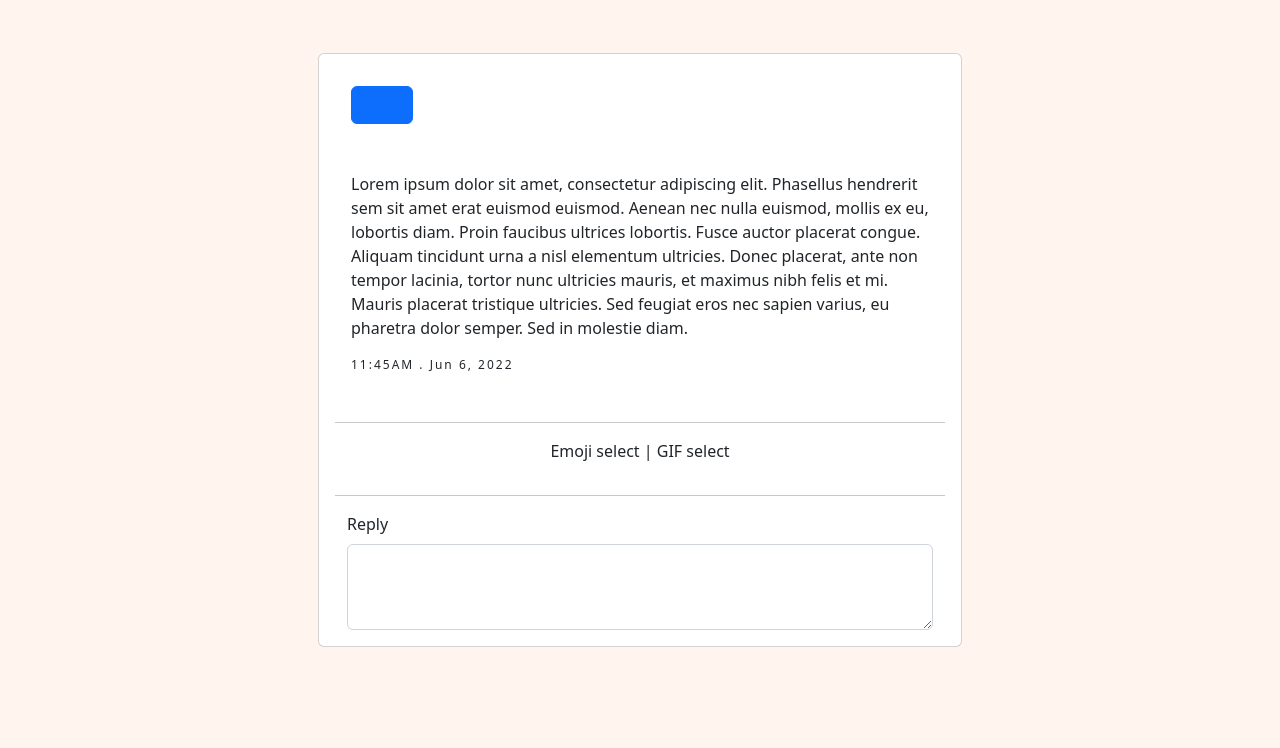
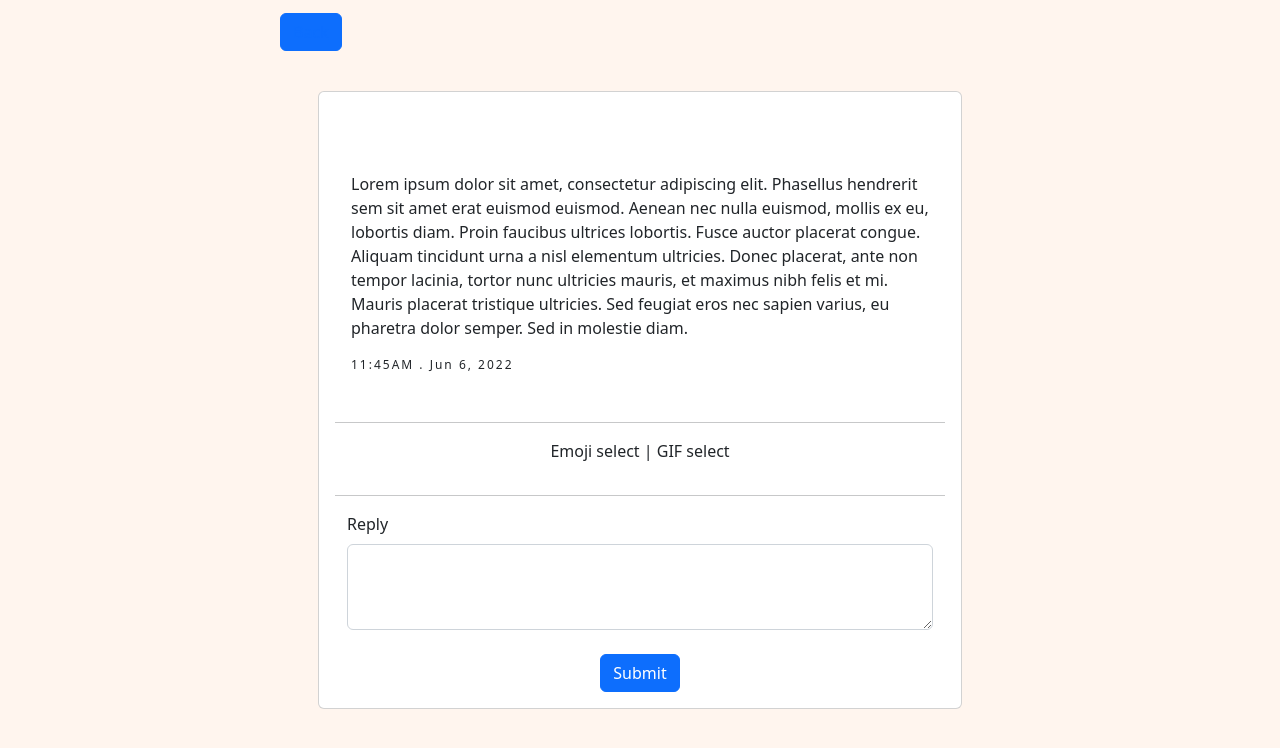
Before and after one commit to TheWeion/fp-lap1-journaling-website-frontend, a plain HTML site: page client/status.html in a window 1280 px wide. Shown: the part 186-934 px from the top of the page. Before the commit the page ends 873 px from the top, so only its background shows below. Drawn offline with nearby package versions, Linux system fonts and the light colour scheme; files whose address does not match are found by name.

Commit message:
layout changes

```diff
--- a/client/assets/css/style.css
+++ b/client/assets/css/style.css
@@ -24,6 +24,10 @@ header {
     font-size: 12px;
 }
 
+#backbtn {
+    margin-left: 280px;
+}
+
 .post-interact {
     text-align: center;
 }
--- a/client/status.html
+++ b/client/status.html
@@ -35,18 +35,17 @@
             <img class="img-fluid p-3" id="logo" src="./assets/img/logo.png" alt="Logo for website designed by Hannu Aaltonen at PNGITEM">
             <p class="text-center p-2" id="header-title">WEBSITE NAME HERE</p>
         </header>
-        <main class="container">
+        <main>
 
-        </main>
 
+        <div class="text-left" id="backbtn">
+          <button type="submit" class="btn btn-primary"><a href="./index.html">Back</a></button>
+      </div>
 
       <div id="post-list" class="row row-cols-sm-1 p-3 mx-auto">
         <div class="col my-4">
             <article class="card h-100 p-3">
                 <div class="card-body">
-                  <div class="text-left" id="backbtn">
-                    <button type="submit" class="btn btn-primary"><a href="client/index.html">Back</a></button>
-                </div>
                 <br><br>
                     <p class="card-text">Lorem ipsum dolor sit amet, consectetur adipiscing elit. Phasellus hendrerit sem sit amet erat euismod euismod. Aenean nec nulla euismod, mollis ex eu, lobortis diam. Proin faucibus ultrices lobortis. Fusce auctor placerat congue. Aliquam tincidunt urna a nisl elementum ultricies. Donec placerat, ante non tempor lacinia, tortor nunc ultricies mauris, et maximus nibh felis et mi. Mauris placerat tristique ultricies. Sed feugiat eros nec sapien varius, eu pharetra dolor semper. Sed in molestie diam.</p>
                     <p class="timestamp">11:45AM . Jun 6, 2022</p>
@@ -61,10 +60,17 @@
                       <textarea class="form-control" name="reply-msg" id="reply-msg" rows="3"></textarea>
                       </section>
                       </div>
+                      <br>
+                      <div class="text-center">
+                        <button type="submit" class="btn btn-primary">Submit</button>
+                    </div>
 
 
 
-
+</article>
+</div>
+</div>
+</main>
 
 
 
```
